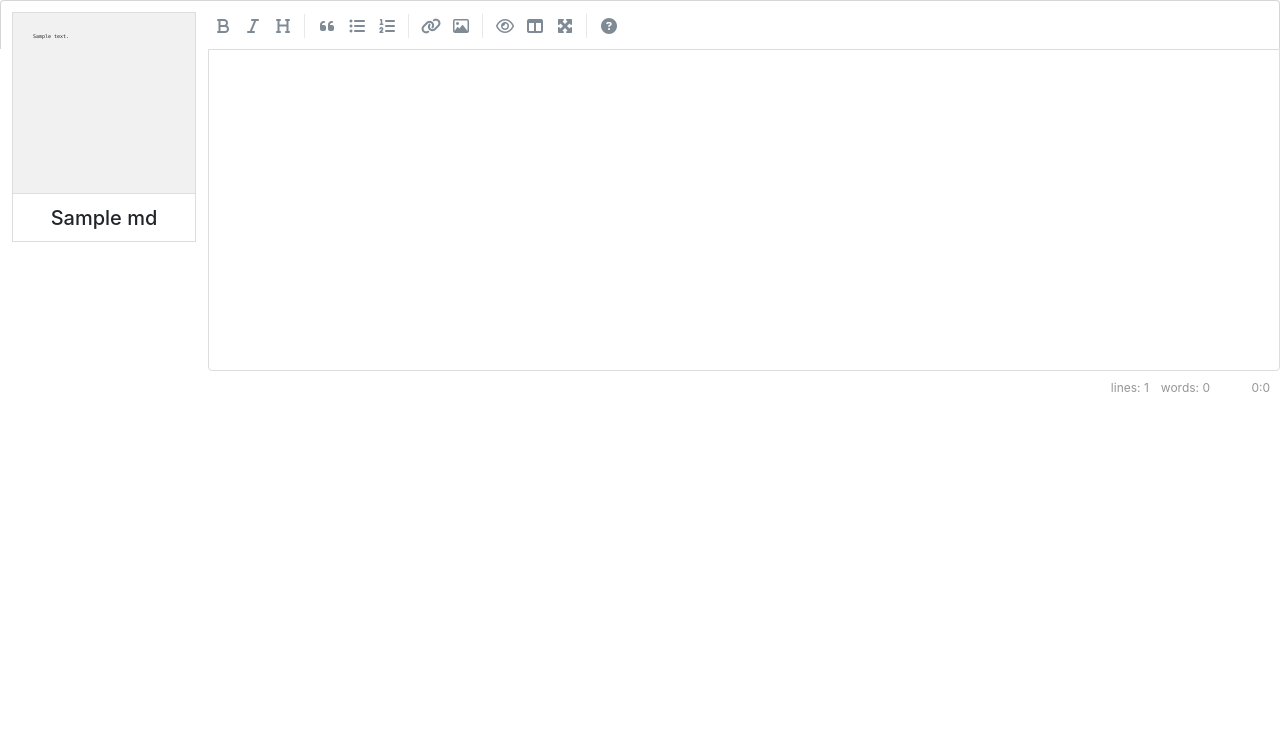
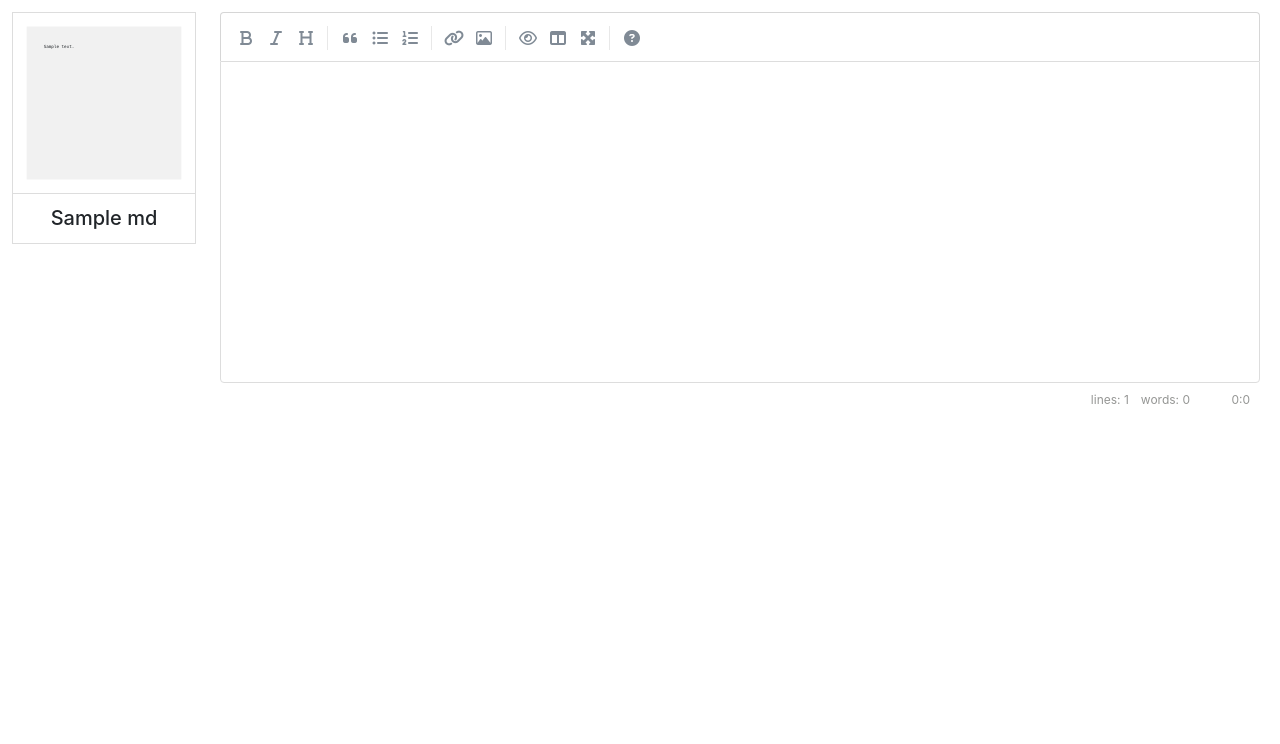
Before and after one commit to bey6/gate, a Node project: template views/editor.pug in a window 1280 px wide. Shown: the part 56-800 px from the top of the page. Run offline with Node 20 templates, Linux system fonts and the light colour scheme; the template is opened without the code that fills it: most values are stand-ins (such as "Sample title", 1, 10 or a date in 2020); some libraries are stand-ins or nearby versions.

Commit message:
feat: style opt

```diff
--- a/public/javascripts/editor.js
+++ b/public/javascripts/editor.js
@@ -1,7 +1,6 @@
 $(function () {
   const mdeditor = new SimpleMDE({ element: $('#view-area')[0] })
   $('#file-list').click(e => {
-    console.log(e.target)
     if (e.target.nodeName==='PRE')
       mdeditor.value(e.target.textContent)
   })
--- a/public/stylesheets/editor.css
+++ b/public/stylesheets/editor.css
@@ -1,14 +1,28 @@
+#file-list {
+  height: calc(100vh - 56px);
+  margin-right: 12px;
+  overflow-y: auto;
+  float: left;
+  width: 208px;
+  padding: 12px;
+  list-style: none;
+}
 #file-list > li {
   margin-bottom: 12px;
+  border: 1px solid #ddd;
   cursor: pointer;
 }
 #file-list > li:hover {
-    box-shadow: 0 0 0 1px rgba(69, 139, 230, 0.432);
+  outline: 0;
+  border: 1px solid #80bdff;
+  box-shadow: 0 0 0 0.2rem rgba(0, 123, 255, 0.25);
+}
+#file-list > li:last-child {
+  margin: 0;
 }
 .md-preview {
   display: block;
   height: 230px;
-    border: 1px solid #ddd;
 }
 .md-preview h4 {
   margin: 0;
@@ -21,8 +35,14 @@
   margin: 0;
   padding: 20px;
   font-size: 5px;
+  -webkit-transform: scale(0.85);
   height: 180px;
   overflow: hidden;
   white-space: pre-wrap;
   background-color: #f1f1f1;
 }
+article {
+  padding: 12px 0;
+  float: left;
+  width: calc(100vw - 240px);
+}
--- a/views/editor.pug
+++ b/views/editor.pug
@@ -7,10 +7,11 @@ block assets
     script(src='/javascripts/editor.js' defer='defer')
 
 block content
-    ul#file-list(style='float:left;width:208px;padding:12px;list-style:none')
+    ul#file-list
         each md in mds
             li
                 div.md-preview
                     pre=md.content
                     h4=md.title
-    textarea#view-area(style='float:left;width:80%')
+    article
+        textarea#view-area
```
Lines whose indentation alone changed are shown as unchanged.
